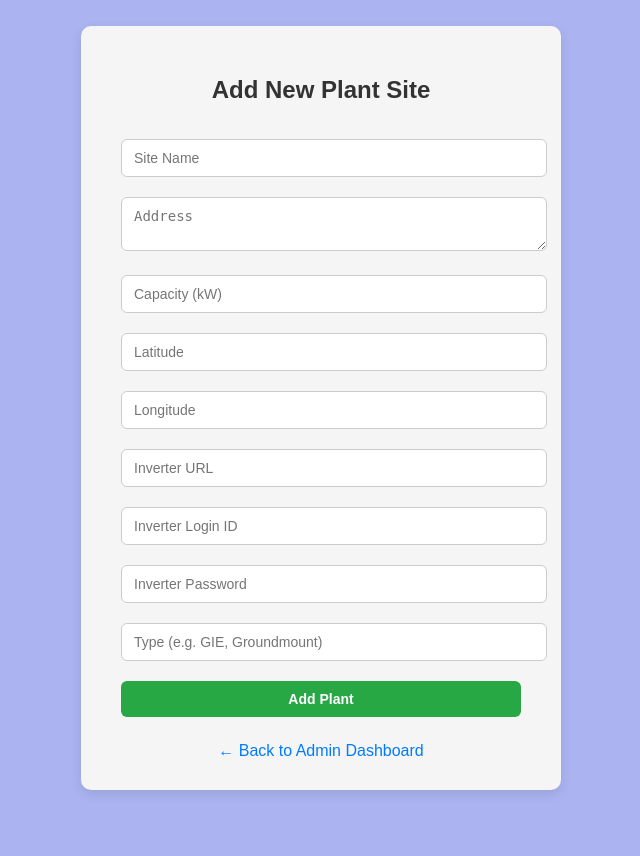
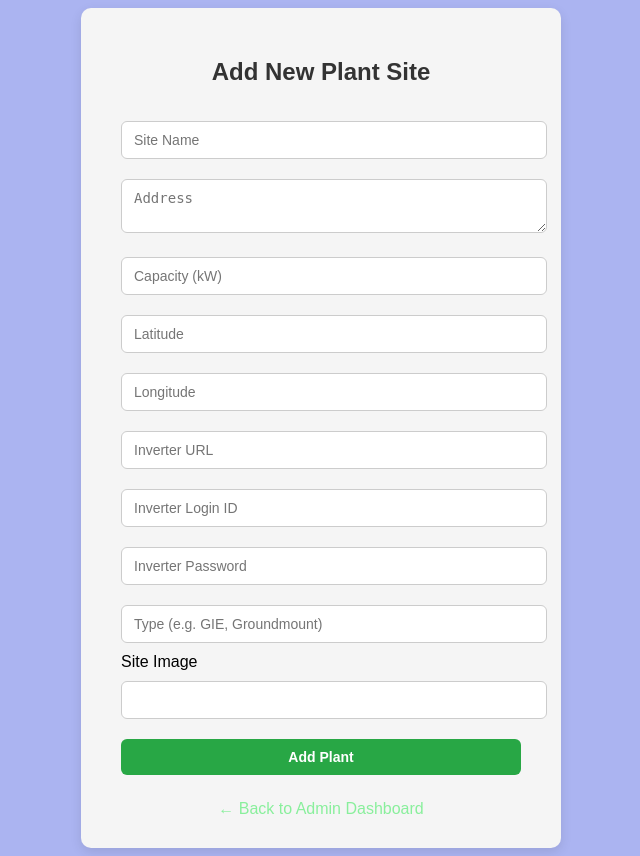
Before and after one commit to DeepikaLeelakumar/Greenray-solar-site, a Flask app: page /add-site in a window 1280 px wide. Shown: the whole page, without its empty margins (319-959 px from the left). Before the commit the page ends 794 px from the top, so only its background shows below. Run offline with Flask 3, Linux system fonts and the light colour scheme; the visitor is signed in with stand-in values (Sample User, id 1).

Commit message:
The Decryption problem solved

```diff
--- a/backend/app.py
+++ b/backend/app.py
@@ -2,6 +2,7 @@
 import sqlite3
 import os
 from cryptography.fernet import Fernet
+
 
 app = Flask(__name__)
 app.secret_key = "greeenray@secure"
@@ -20,9 +21,9 @@
 def safe_decrypt(value):
     try:
         return fernet.decrypt(value.encode()).decode()
-    except Exception:
+    except Exception as e:
+        print(f"DEBUG: safe_decrypt failed with error: {e}")
         return value
-
 
 
 # --- Static and Homepage ---
@@ -53,7 +54,8 @@
             session["role"] = user[3]
             session["id"] = user[0]
             if session["role"] == "admin":
-                return redirect("/admin")
+                # Redirect to the working view_sites page
+                return redirect(url_for('view_sites'))
             elif session["role"] == "engineer":
                 return redirect("/engineer")
         else:
@@ -62,11 +64,14 @@
     return render_template("login.html", error=error)
 
 # --- Admin Dashboard ---
+# This function is no longer needed, as the login redirects directly to view_sites.
+# I'm keeping it as a redirect to handle any other links that might point here.
 @app.route("/admin")
 def admin_dashboard():
     if "user" in session and session["role"] == "admin":
-        return render_template("admin_panel.html")
+        return redirect(url_for('view_sites'))
     return redirect("/login")
+
 
 # --- Add Site ---
 @app.route("/add-site", methods=["GET", "POST"])
@@ -82,36 +87,40 @@
         longitude = request.form["longitude"]
         inverter_url = request.form["inverter_url"]
 
+
         # ✅ Encrypt credentials
         login_id = request.form["login_id"]
         password = request.form["password"]
         enc_login = fernet.encrypt(login_id.encode()).decode()
         enc_pass = fernet.encrypt(password.encode()).decode()
 
-         # 🔒 ADD THIS CHECK HERE ✅
+        # 🔒 ADD THIS CHECK HERE ✅
         if not enc_login.startswith("gAAAA"):
             return "Encryption failed for login_id ❌"
         if not enc_pass.startswith("gAAAA"):
             return "Encryption failed for password ❌"
 
         type = request.form["type"]
-        image_url = request.form.get("image_url")  # Optional
+        image_url = request.form["image_url"]
 
-        with sqlite3.connect("database/sites.db", timeout=10) as conn:
-            cur = conn.cursor()
-            cur.execute("""
+
+
+        conn = sqlite3.connect("database/sites.db")
+        cur = conn.cursor()
+        cur.execute("""
                 INSERT INTO sites
                 (name, address, capacity, latitude, longitude, inverter_url, login_id, password, type, image_url)
                 VALUES (?, ?, ?, ?, ?, ?, ?, ?, ?, ?)
             """, (name, address, capacity, latitude, longitude, inverter_url, enc_login, enc_pass, type, image_url))
-            conn.commit()
+        conn.commit()
+        conn.close()
 
         return redirect("/admin/sites")
 
     return render_template("add_site.html")
 
 
-# --- View Sites ---
+# --- View Sites (This is the correct function) ---
 @app.route("/admin/sites")
 def view_sites():
     if "user" in session and session["role"] == "admin":
@@ -125,14 +134,13 @@
         decrypted_sites = []
         for row in rows:
             decrypted_row = list(row)
-            decrypted_row[7] = safe_decrypt(str(row[7]))  # login_id
-            decrypted_row[8] = safe_decrypt(str(row[8]))  # password
+            decrypted_row[7] = safe_decrypt(row[7])  # login_id
+            decrypted_row[8] = safe_decrypt(row[8])  # password
             decrypted_sites.append(decrypted_row)
 
         return render_template("admin_sites.html", sites=decrypted_sites)
 
     return redirect("/login")
-
 
 # --- Edit Site ---
 @app.route("/admin/sites/edit/<int:site_id>", methods=["GET", "POST"])
@@ -144,7 +152,7 @@
     cur = conn.cursor()
 
     if request.method == "POST":
-         # 🔒 Encrypt updated credentials
+        # 🔒 Encrypt updated credentials
         login_id = request.form["login_id"]
         password = request.form["password"]
         enc_login = fernet.encrypt(login_id.encode()).decode()
@@ -207,42 +215,68 @@
 @app.route("/engineer")
 def engineer_dashboard():
     if "user" in session and session["role"] == "engineer":
-        engineer_id = session["id"]
+        print("✅ Accessing engineer dashboard.")
 
         conn = sqlite3.connect("database/sites.db")
         conn.row_factory = sqlite3.Row
         cur = conn.cursor()
 
-        cur.execute("SELECT * FROM sites ")
+        cur.execute("SELECT * FROM sites")
         rows = cur.fetchall()
         conn.close()
 
         sites = []
         for row in rows:
             site = dict(row)
+            print(f"--- Processing Site ID: {site['id']} ---")
 
-            # Decrypt inverter credentials using Fernet (only if they're stored encrypted)
+            # Print the original, encrypted data
+            print(f"Encrypted Login ID: {site['login_id']}")
+            print(f"Encrypted Password: {site['password']}")
+
             try:
-                site["decrypted_username"] = fernet.decrypt(site["login_id"].encode()).decode()
-                site["decrypted_password"] = fernet.decrypt(site["password"].encode()).decode()
+                # Attempt to decrypt and store the result
+                decrypted_login_id = safe_decrypt(site["login_id"])
+                decrypted_password = safe_decrypt(site["password"])
+
+                # Check if decryption was successful
+                if decrypted_login_id == site["login_id"]:
+                    print("❌ Decryption FAILED for Login ID.")
+                else:
+                    print("✅ Decryption SUCCESSFUL for Login ID.")
+                    site["login_id"] = decrypted_login_id
+
+                if decrypted_password == site["password"]:
+                    print("❌ Decryption FAILED for Password.")
+                else:
+                    print("✅ Decryption SUCCESSFUL for Password.")
+                    site["password"] = decrypted_password
+
             except Exception as e:
-                site["decrypted_username"] = "Invalid"
-                site["decrypted_password"] = "Invalid"
+                print(f"❌ An unexpected error occurred during decryption: {e}")
+                site["login_id"] = "Decryption Failed"
+                site["password"] = "Decryption Failed"
+
+            if site['image_url']:
+                site['image_url'] = url_for('static', filename=f'assests/{site["image_url"]}')
+            else:
+                site['image_url'] = None
 
             sites.append(site)
-
-
-            if site['image_url']:
-               site['image_url'] = url_for('static', filename=f'assests/{site["image_url"]}')
-            else:
-               site['image_url'] = None
-
-            sites.append(site)
+            print("---------------------------------")
 
         return render_template("engineer_dashboard.html", sites=sites)
 
+    print("❌ Unauthorized access attempt to engineer dashboard.")
     return redirect("/login")
 
+# ... (Also, let's update your safe_decrypt to provide more info if it fails)
+def safe_decrypt(value):
+    try:
+        return fernet.decrypt(value.encode()).decode()
+    except Exception as e:
+        print(f"DEBUG: safe_decrypt failed with error: {e}")
+        return value
 
 
 @app.route("/get_credentials/<int:site_id>")
@@ -298,7 +332,6 @@
         return jsonify({"error": f"Internal Server Error: {str(e)}"}), 500
 
 
-
 # --- Run the App ---
 if __name__ == "__main__":
     app.run(debug=True)
--- a/backend/templates/add_site.html
+++ b/backend/templates/add_site.html
@@ -37,7 +37,7 @@
         }
 
         input:focus, textarea:focus {
-            border-color: #007BFF;
+            border-color: #a8ea73;
             outline: none;
         }
 
@@ -58,7 +58,7 @@
             display: block;
             text-align: center;
             margin-top: 15px;
-            color: #007BFF;
+            color: #89ef9c;
             text-decoration: none;
         }
 
@@ -80,6 +80,12 @@
             <input type="text" name="login_id" placeholder="Inverter Login ID" required>
             <input type="text" name="password" placeholder="Inverter Password" required>
             <input type="text" name="type" placeholder="Type (e.g. GIE, Groundmount)" required>
+            <div class="mb-4">
+                 <label for="image_url" class="block text-gray-700">Site Image</label>
+                 <input type="text"
+                        id="image_url"
+                        name="image_url"  class="mt-1 block w-full border-gray-300 rounded-md shadow-sm focus:border-blue-500 focus:ring-blue-500">
+            </div>
             <button type="submit">Add Plant</button>
         </form>
         <a href="/admin">← Back to Admin Dashboard</a>
--- a/backend/templates/admin_sites.html
+++ b/backend/templates/admin_sites.html
@@ -106,7 +106,7 @@
             <td>{{ site[8] }}</td> <!-- Password -->
             <td>{{ site[9] }}</td> <!-- Type -->
             <td>
-                <a href="{{ url_for('edit_site', site_id=site[0]) }}" class="btn btn-edit">Edit</a><br>
+                <a href="{{ url_for('edit_site', site_id=site[0]) }}" class="btn btn-edit">Edit</a><br><br>
                 <a href="{{ url_for('delete_site', site_id=site[0]) }}" class="btn btn-delete" onclick="return confirm('Are you sure?')">Delete</a>
             </td>
         </tr>
--- a/backend/templates/engineer_dashboard.html
+++ b/backend/templates/engineer_dashboard.html
@@ -30,8 +30,8 @@
           <p class="mt-2">
             <a href="{{ site.inverter_url }}"
                class="text-blue-600 hover:underline inverter-link"
-               data-username="{{ site.decrypted_username }}"
-               data-password="{{ site.decrypted_password }}">
+               data-username="{{ site.login_id }}"
+               data-password="{{ site.password }}">
               🔌 Login to Inverter
             </a>
           </p>
```
Also changed, not shown: backend/templates/edit_site.html (+12 -11 lines), backend/database/sites.db.txt (added), 4 other files.
